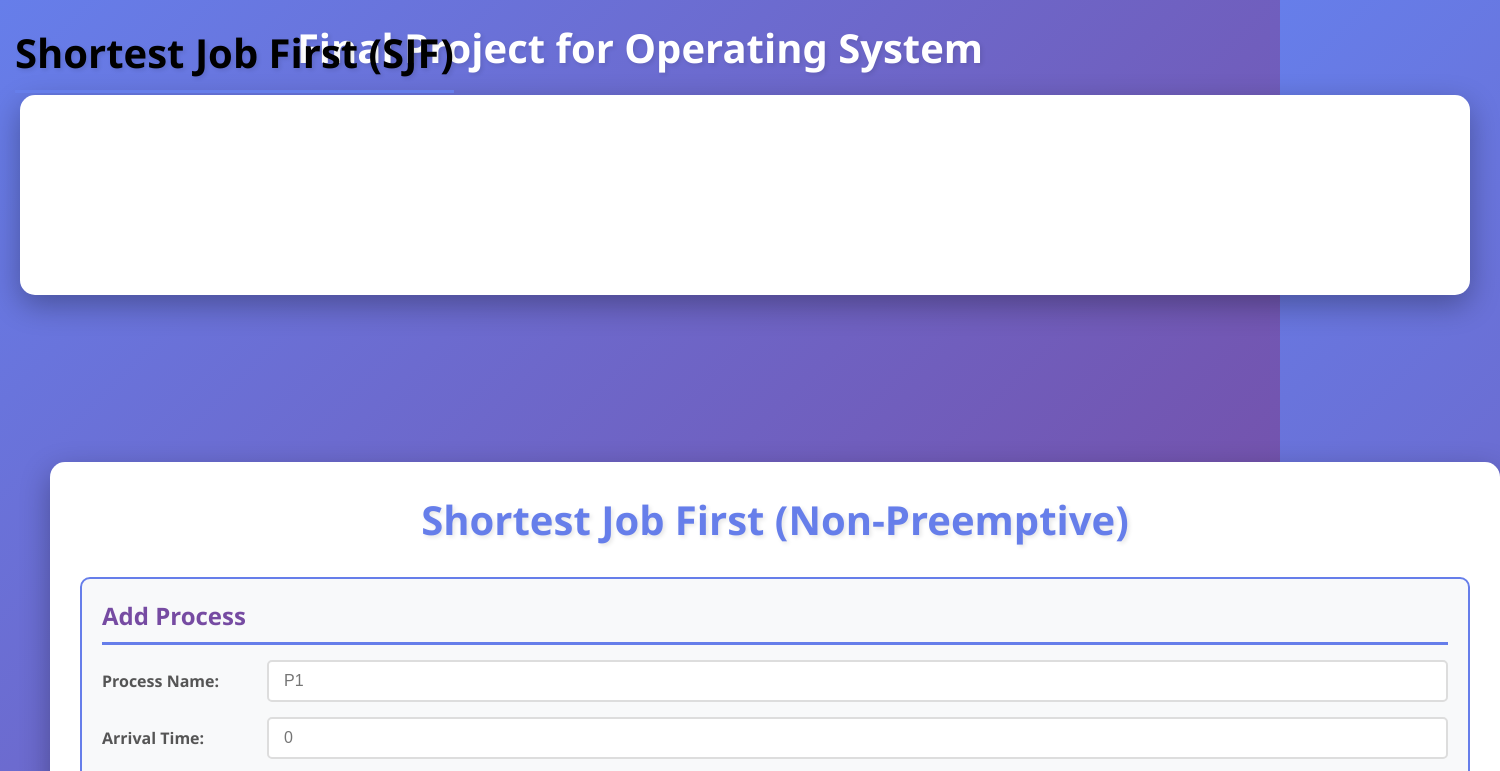
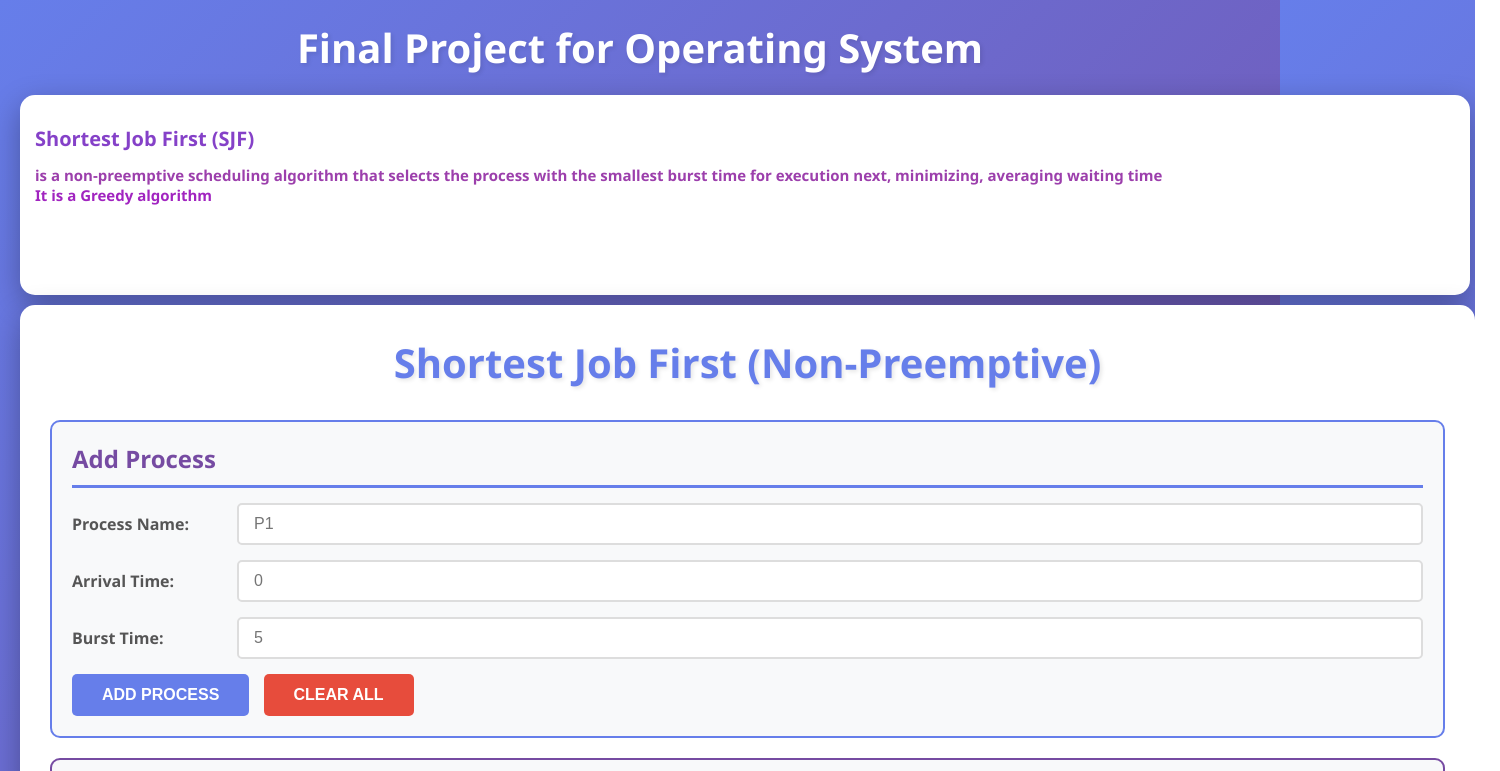
Before and after one commit to Emman-sys/ShortestJobFirstNonPreemptive, a plain HTML site: page index.html in a window 1280 px wide. Shown: the top 771 px of the page, 1500 px wide, since content can reach past the window. Drawn offline with Linux system fonts and the light colour scheme.

Commit message:
new changes

```diff
--- a/finals2.css
+++ b/finals2.css
@@ -11,17 +11,7 @@ body {
     padding: 20px;
     color: #333;
 }
-.sjf{
-    position: absolute;
-    left: 15px;
-    top: 25px;
-    text-align: left;
-    color: black;
-    margin-bottom: 10px;
-    font-size: 2.5rem;
-    text-shadow: 2px 2px 4px rgba(0, 0, 0, 0.1);
-    z-index: 10px;
-}
+
 .title{
     text-align: center;
     color: white;
@@ -29,7 +19,38 @@ body {
     font-size: 2.5rem;
     text-shadow: 2px 2px 4px rgba(0, 0, 0, 0.1);
 }
+.sjf{
+    position: absolute;
+    left: 15px;
+    text-align: left;
+    color: rgb(133, 65, 200);
+    margin-bottom: 10px;
+    font-size: 20px;
+    border-bottom: none !important;
+}
+.definition{
+    position: absolute;
+    top: 70px;
+    left: 15px;
+    text-align: left;
+    color: rgb(156, 63, 172);
+    margin-bottom: 10px;
+    font-size: 15px;
+    border-bottom: none !important;
+
+}
+.aboutmr{
+     position: absolute;
+    top: 90px;
+    left: 15px;
+    text-align: left;
+    color: rgb(161, 36, 192);
+    margin-bottom: 10px;
+    font-size: 15px;
+    border-bottom: none !important;
+}
 .container2{
+    position: relative;
     width:1450px;
     height: 200px;
     background-color: white;
@@ -43,10 +64,10 @@ body {
 }
 
 .container {
-    position: absolute;
-    width: 1450px;
+    position: relative;
+    width: 1455px;
     margin: 0 auto;
-    bottom: -500px;
+    top: 10px;
     background: white;
     border-radius: 15px;
     padding: 30px;
--- a/index.html
+++ b/index.html
@@ -6,10 +6,20 @@
     <title>SJF Non-Preemptive Scheduler</title>
     <link rel="stylesheet" href="finals2.css">
 </head>
+
+
 <body>
     <h1 class="title">Final Project for Operating System</h1>
+
+    <div class="container2">
     <h2 class="sjf">Shortest Job First (SJF)</h2>
-    <div class="container2"</div>
+    <h2 class="definition">is a non-preemptive scheduling algorithm that selects
+        the process with the smallest burst time for execution next, minimizing,
+        averaging waiting time
+    </h2>
+    <h2 class="aboutmr">It is a Greedy algorithm</h2>
+
+</div>
 
     <div class="container">
         <h1>Shortest Job First (Non-Preemptive)</h1>
```
